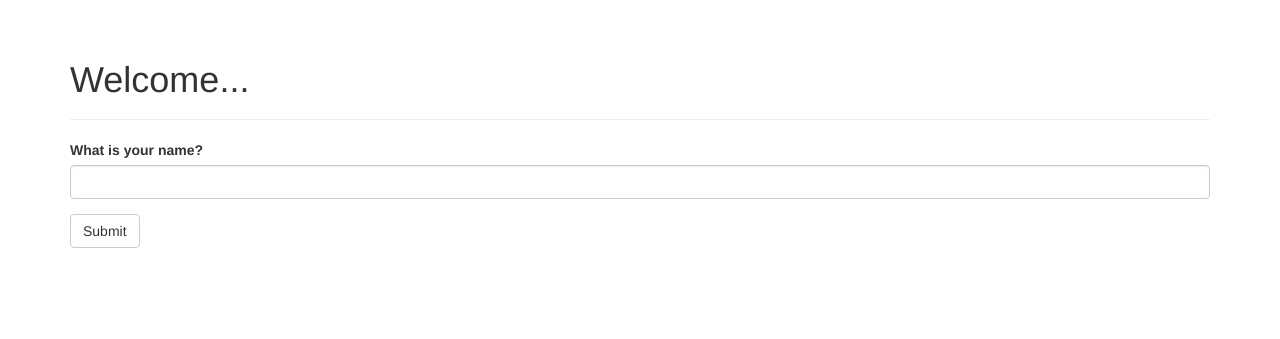
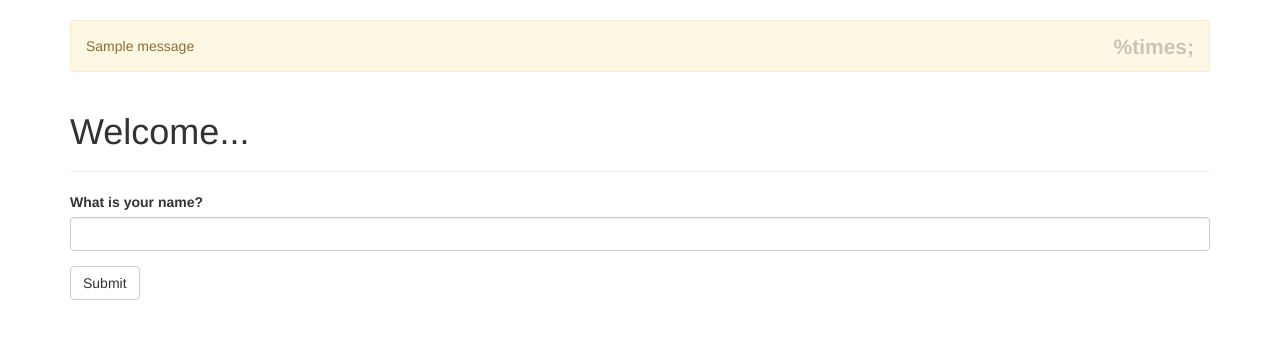
Before and after one commit to AlexFransis/FlaskyProject, a Flask app: page / in a window 1280 px wide. Shown: the part 52-391 px from the top of the page. Run offline with Flask 2, Linux system fonts and the light colour scheme; tables that the repository leaves empty hold one stand-in row (values such as "Sample post"); one stand-in notice (Sample message) is shown; some libraries are stand-ins or nearby versions.

Commit message:
added flash messages to base template

```diff
--- a/app/templates/base.html
+++ b/app/templates/base.html
@@ -31,6 +31,13 @@
 
 {% block content %}
 	<div class="container">
+		{% for message in get_flashed_messages() %}
+		<div class="alert alert-warning">
+			<button type="button" class="close" data-dismiss="alert">%times;</button>
+			{{ message }}
+		</div>
+		{% endfor %}
+
 		{% block page_content %}{% endblock %}
 	</div>
 {% endblock %}
```
